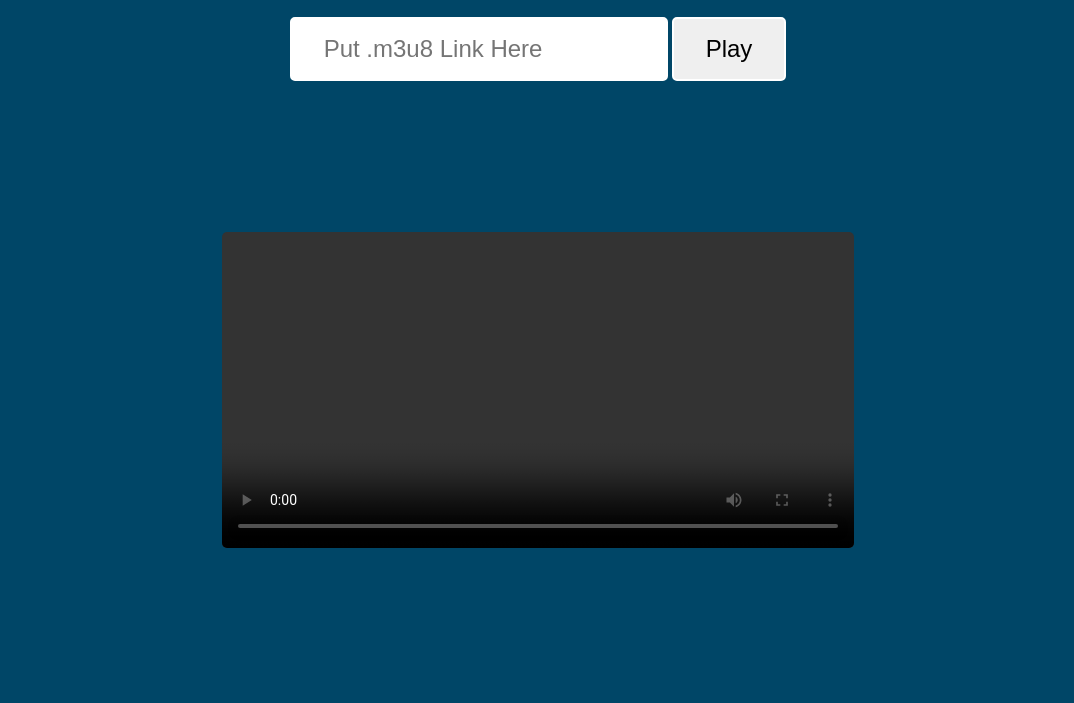
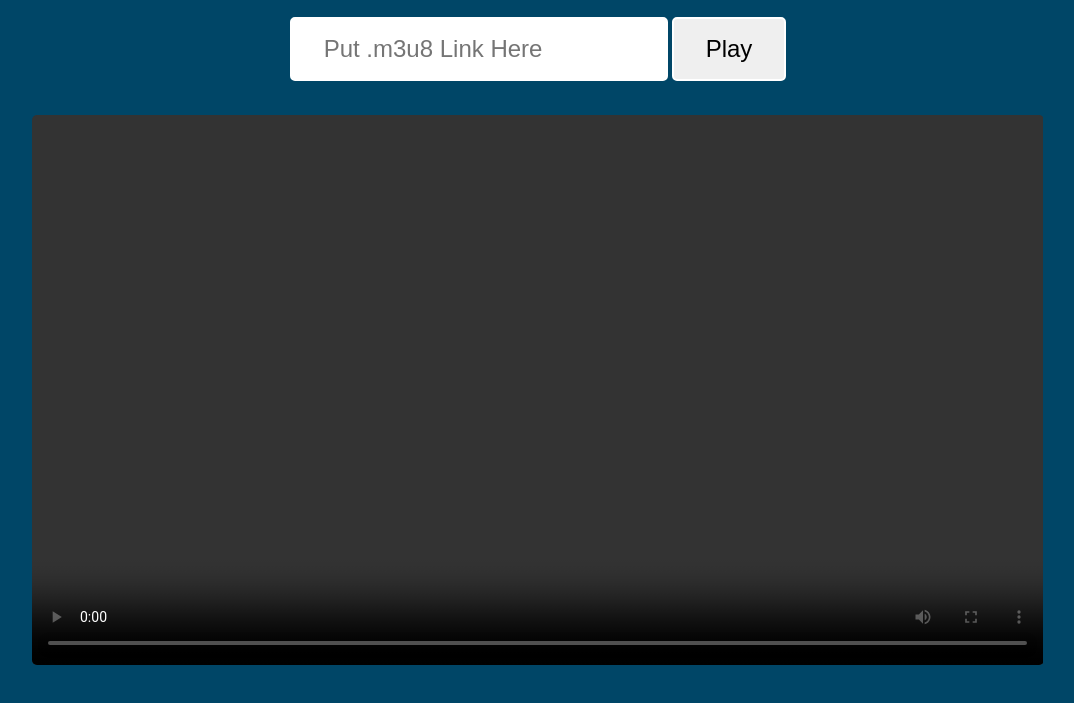
Before and after one commit to pstatonwx/hlsplayer.github.io, a plain HTML site: page index.html in a window 1280 px wide. Shown: the part 143-846 px from the top of the page, without its empty margins (102-1176 px from the left). Drawn offline with nearby package versions, Linux system fonts and the light colour scheme.

Commit message:
adjust height of playbox

```diff
--- a/style.css
+++ b/style.css
@@ -34,6 +34,9 @@ html {
 
 #videoElement {
   border-radius: 5px;
+  width: 80%; /* Increase from 50% to 80% */
+  max-width: 1200px;
+  height: 550px; /* Change from 100% to auto to maintain aspect ratio */
 }
 
 .link-container {
@@ -60,7 +63,3 @@ html {
   border-radius: 5px;
   transition: all 0.3s ease-in-out;
 }
-
-#videoElement {
-  width: 50%;
-}
```
